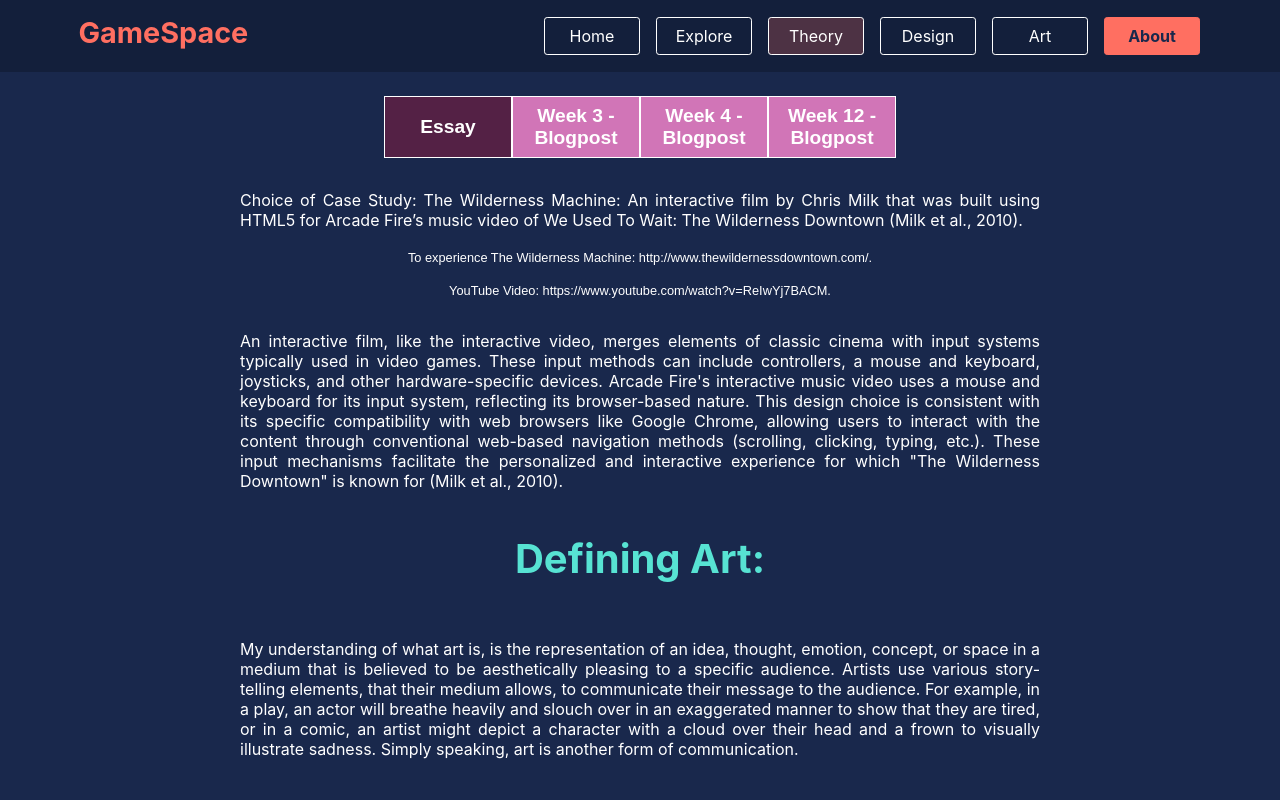
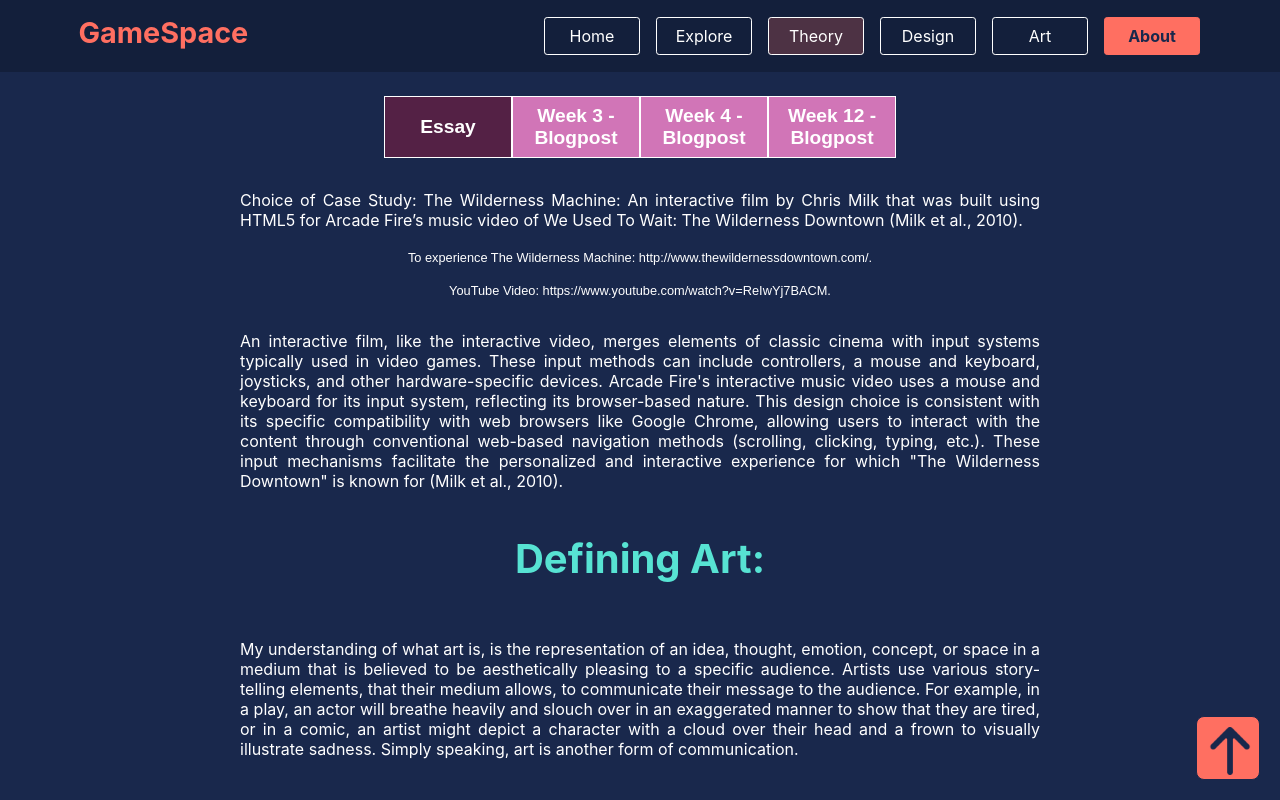
Before and after one commit to KeenanKistoo/2438840_Exam, a React (Create React App) app in the folder gamer-hub/: page /theory in a window 1280 px wide. Shown: the top 800 px of the page. Built offline with nearby package versions, Linux system fonts and the light colour scheme.

Commit message:
Final Commit
Adding scroll to top

```diff
--- /dev/null
+++ b/gamer-hub/src/Components/Scroll/Scroll.css
@@ -0,0 +1,24 @@
+.scroll-btn{
+    width: 4rem;
+    height: 4rem;
+    background-color: #FF6F61;
+    position: fixed;
+    bottom: 20px;
+    right: 20px;
+    padding: 10px 20px;
+    border: 1px solid #19284c;
+    border-radius: 0.5rem;
+
+}
+.scroll-btn:hover{
+    cursor: pointer;
+}
+.scroll-img{
+    width: 3rem;
+    height: 3rem;
+    position: relative;
+    left:-50%
+}
+
+/*background-color: #FF6F61;
+    color: #19284c;*/
--- /dev/null
+++ b/gamer-hub/src/Components/Scroll/Scroll.jsx
@@ -0,0 +1,24 @@
+import React from 'react'
+import UpArrow from '../../Images/up-arrow_corr.png'
+import '../Scroll/Scroll.css'
+
+function Scroll () {
+
+    //https://www.youtube.com/watch?v=rPsb1BObO50
+    function ScrollTo(){
+        window.scrollTo({
+            top:0,
+            behavior: 'smooth'
+        })
+    }
+    return (
+      <section>
+        <button onClick={() => ScrollTo()}className='scroll-btn'>
+            <img className='scroll-img' src={UpArrow} alt="Up Arrow For Scroll To Top" />
+        </button>
+    </section>
+    )
+  }
+
+
+export default Scroll
--- a/gamer-hub/src/Data/Design.js
+++ b/gamer-hub/src/Data/Design.js
@@ -230,7 +230,7 @@ const DesignInfo = [
     },
     {
         type: 'text',
-        info: "Where I felt I lacked is in communication, and display. Sometimes, information is not always displayed clearly but I tried my best to emphasise everything as much as possible. The code itself was very bloated however, I do not see how I would break this up better. If there are ways to do this, I need to explore more of it and try to be a bit clearer. Another issue is my naming conventions. I need to be a bit more descriptive as coming back to work a day or two later, makes it difficult to recall. I do think I did a better job on this this time though."
+        info: "Where I felt I lacked is in communication, and display. Sometimes, information is not always displayed clearly but I tried my best to emphasise everything as much as possible. The code itself was very bloated however, I do not see how I would break this up better. If there are ways to do this, I need to explore more of it and try to be a bit clearer. Another issue is my naming conventions. I need to be a bit more descriptive as coming back to work a day or two later, makes it difficult to recall. I do think I did a better job on this this time though.    "
     },
     {
         type: 'head',
--- a/gamer-hub/src/Pages/Design/Design.jsx
+++ b/gamer-hub/src/Pages/Design/Design.jsx
@@ -6,6 +6,7 @@ import ImageComp from '../../Components/ImageComp/Image';
 import DesignInfo from '../../Data/Design'
 import Link from '../../Components/Link/Link';
 import ColourComb from '../../Components/ColourComb/ColourComb';
+import Scroll from '../../Components/Scroll/Scroll';
 
  function Design()  {
 
@@ -26,6 +27,7 @@ import ColourComb from '../../Components/ColourComb/ColourComb';
                 return <ColourComb/>
               }
            })}
+           <Scroll/>
       </main>
     )
   }
--- a/gamer-hub/src/Pages/Theory/Theory.jsx
+++ b/gamer-hub/src/Pages/Theory/Theory.jsx
@@ -9,6 +9,7 @@ import Text from '../../Components/Text/Text'
 import ImageComp from '../../Components/ImageComp/Image'
 import Link from '../../Components/Link/Link'
 import Reference from '../../Components/Reference/Reference'
+import Scroll from '../../Components/Scroll/Scroll'
 
  function Theory()  {
 
@@ -43,6 +44,7 @@ import Reference from '../../Components/Reference/Reference'
             })
           }
         </section>
+        <Scroll/>
       </main>
     )
   }
```
Also changed, not shown: gamer-hub/src/Images/up-arrow.png (added), gamer-hub/src/Images/up-arrow_corr.png (added).
